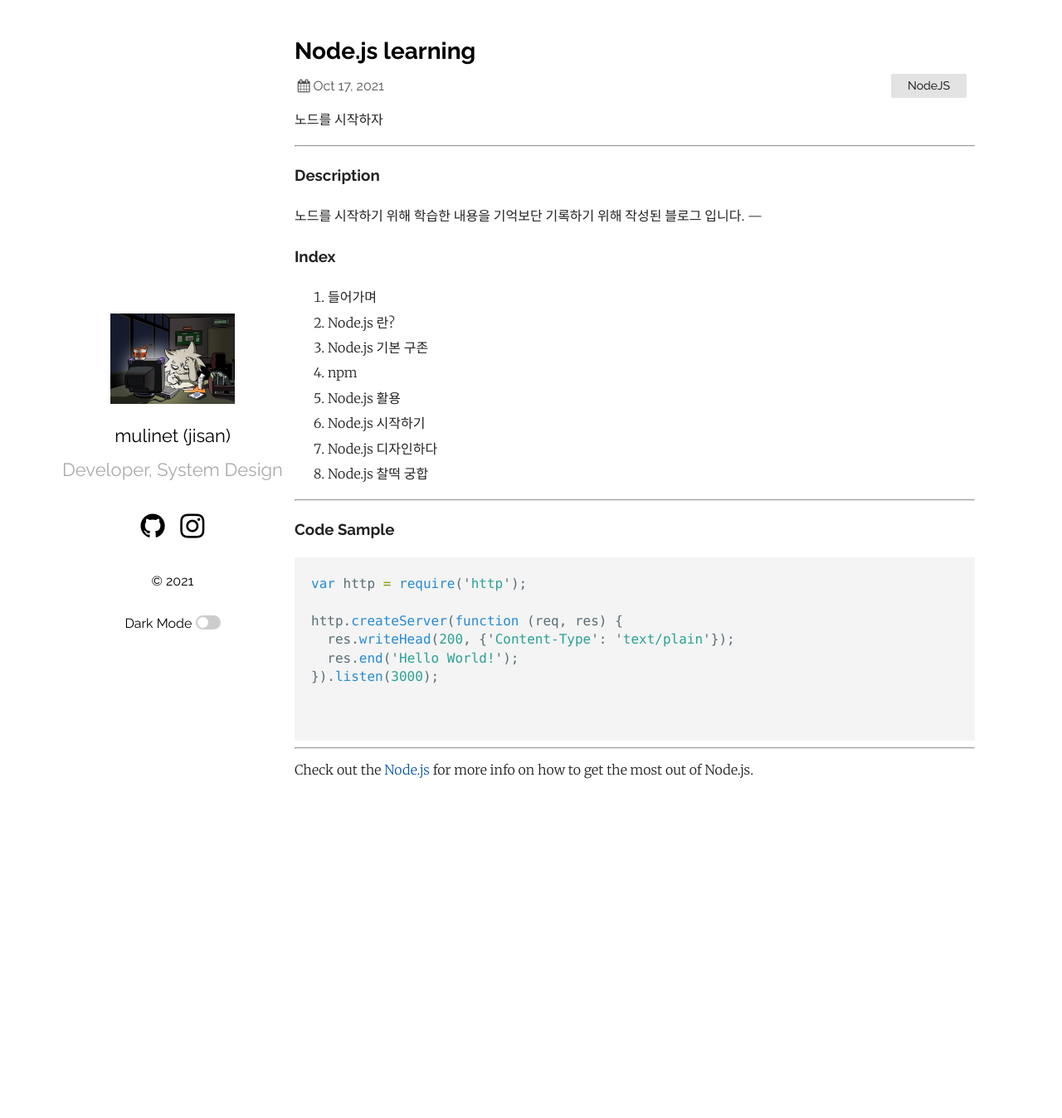
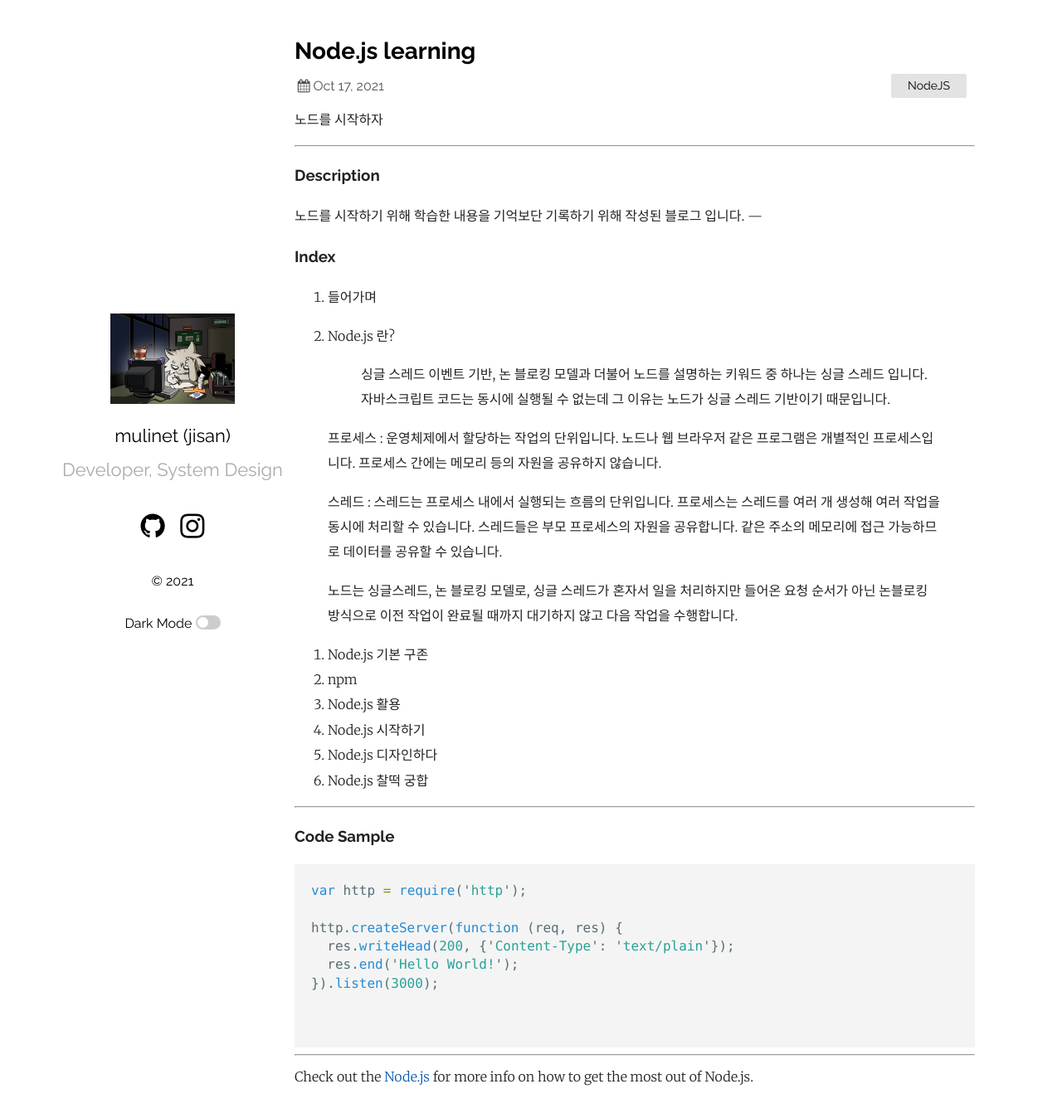
Before and after one commit to mulinet/mulinet.github.io, a Jekyll site: the page built from _posts/2021-10-17-Nodejs.markdown, in a window 1280 px wide and 1359 px high. Shown: the top 1348 px of the window at 83% size. Built offline with Jekyll 4.4.1, drawn with Linux system fonts in a browser that asks for light colours.

Commit message:
node.js learning update

```diff
--- a/_posts/2021-10-17-Nodejs.markdown
+++ b/_posts/2021-10-17-Nodejs.markdown
@@ -13,7 +13,16 @@ categories: NodeJS
 ---
 ### Index
 1. 들어가며
+
 2. Node.js 란?
+> 싱글 스레드 이벤트 기반, 논 블로킹 모델과 더불어 노드를 설명하는 키워드 중 하나는 싱글 스레드 입니다. 자바스크립트 코드는 동시에 실행될 수 없는데 그 이유는 노드가 싱글 스레드 기반이기 때문입니다.
+
+> 프로세스 : 운영체제에서 할당하는 작업의 단위입니다. 노드나 웹 브라우저 같은 프로그램은 개별적인 프로세스입니다. 프로세스 간에는 메모리 등의 자원을 공유하지 않습니다.
+
+> 스레드 : 스레드는 프로세스 내에서 실행되는 흐름의 단위입니다. 프로세스는 스레드를 여러 개 생성해 여러 작업을 동시에 처리할 수 있습니다. 스레드들은 부모 프로세스의 자원을 공유합니다. 같은 주소의 메모리에 접근 가능하므로 데이터를 공유할 수 있습니다.
+
+> 노드는 싱글스레드, 논 블로킹 모델로, 싱글 스레드가 혼자서 일을 처리하지만 들어온 요청 순서가 아닌 논블로킹 방식으로 이전 작업이 완료될 때까지 대기하지 않고 다음 작업을 수행합니다.
+
 3. Node.js 기본 구존
 4. npm
 5. Node.js 활용
```
